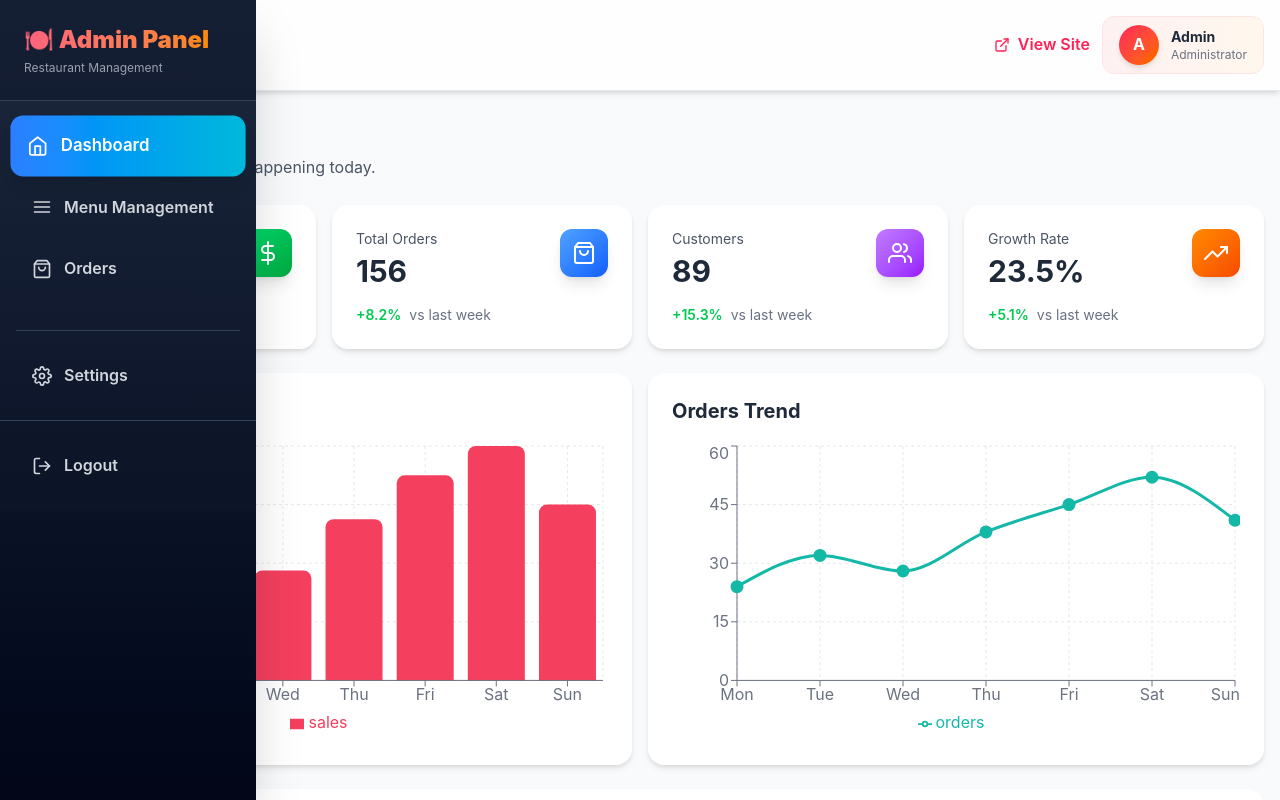
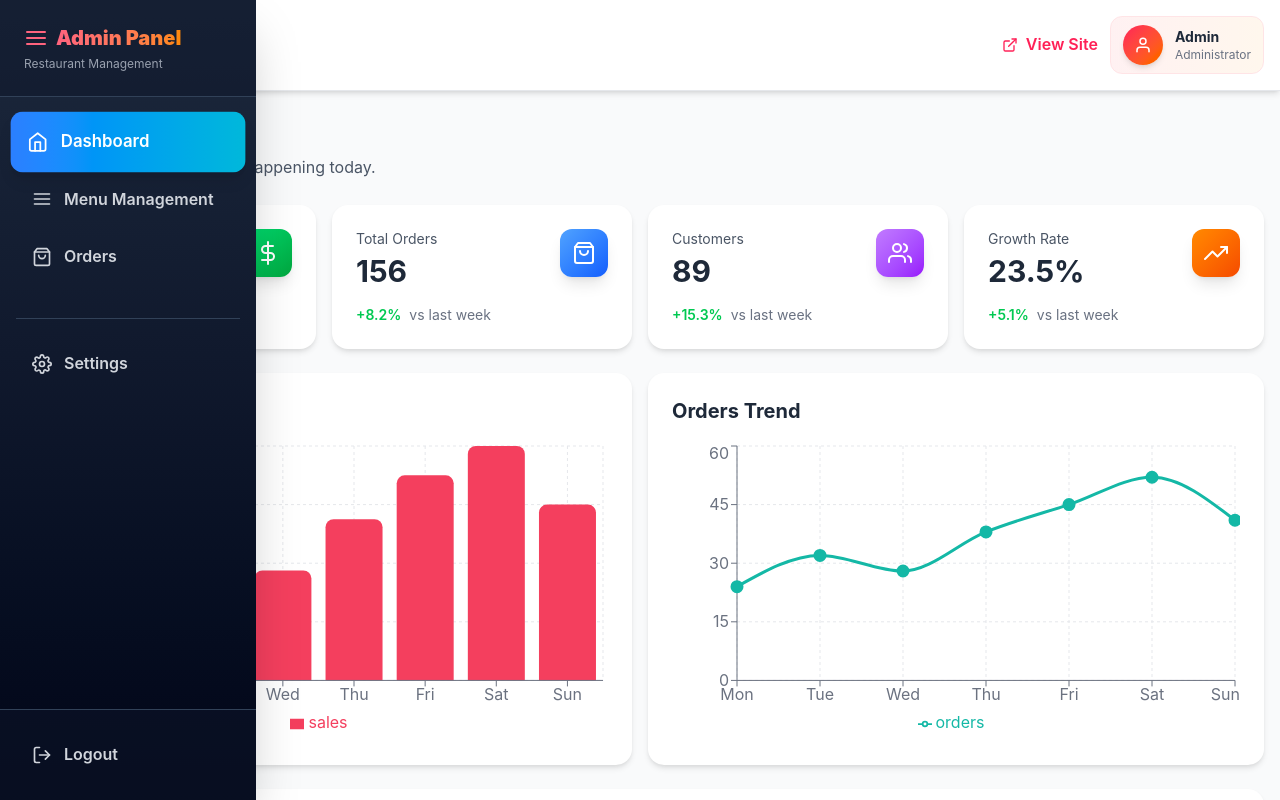
Before and after one commit to SunilBaghel002/Rest_Demo, a React (Vite) app in the folder client/: page /admin/dashboard in a window 1280 px wide. Shown: the top 800 px of the page. Built offline with nearby package versions, Linux system fonts and the light colour scheme.

Commit message:
Update AdminLayout.jsx

```diff
--- a/client/src/components/admin/AdminLayout.jsx
+++ b/client/src/components/admin/AdminLayout.jsx
@@ -8,6 +8,7 @@ import {
   FiX,
   FiExternalLink,
   FiSettings,
+  FiUser,
 } from "react-icons/fi";
 
 const AdminLayout = () => {
@@ -19,19 +20,19 @@ const AdminLayout = () => {
       path: "/admin/dashboard",
       icon: FiHome,
       label: "Dashboard",
-      color: "from-blue-500 to-cyan-500",
+      gradient: "from-blue-500 to-cyan-500",
     },
     {
       path: "/admin/menu",
       icon: FiMenuIcon,
       label: "Menu Management",
-      color: "from-orange-500 to-rose-500",
+      gradient: "from-orange-500 to-rose-500",
     },
     {
       path: "/admin/orders",
       icon: FiShoppingBag,
       label: "Orders",
-      color: "from-purple-500 to-pink-500",
+      gradient: "from-purple-500 to-pink-500",
     },
   ];
 
@@ -43,10 +44,10 @@ const AdminLayout = () => {
   };
 
   return (
-    <div className="flex h-screen bg-gray-50">
-      {/* Sidebar */}
+    <div className="flex min-h-screen bg-gray-50">
+      {/* Sidebar - Fixed Position */}
       <aside
-        className={`bg-gradient-to-b from-slate-800 via-slate-900 to-slate-950 text-white w-64 fixed h-full z-50 transition-transform duration-300 ease-in-out lg:translate-x-0 shadow-2xl ${
+        className={`fixed top-0 left-0 h-screen w-64 bg-gradient-to-b from-slate-800 via-slate-900 to-slate-950 text-white z-50 transition-transform duration-300 ease-in-out shadow-2xl lg:translate-x-0 ${
           isSidebarOpen ? "translate-x-0" : "-translate-x-full"
         }`}
       >
@@ -54,12 +55,13 @@ const AdminLayout = () => {
         <div className="p-6 border-b border-slate-700 bg-slate-900/50">
           <div className="flex justify-between items-center">
             <div>
-              <h2 className="text-2xl font-black bg-gradient-to-r from-rose-400 to-orange-400 bg-clip-text text-transparent">
-                🍽️ Admin Panel
-              </h2>
-              <p className="text-xs text-gray-400 mt-1">
-                Restaurant Management
-              </p>
+              <div className="flex items-center gap-2 mb-1">
+                <FiMenuIcon className="text-2xl text-rose-400" />
+                <h2 className="text-xl font-black bg-gradient-to-r from-rose-400 to-orange-400 bg-clip-text text-transparent">
+                  Admin Panel
+                </h2>
+              </div>
+              <p className="text-xs text-gray-400">Restaurant Management</p>
             </div>
             <button
               onClick={() => setIsSidebarOpen(false)}
@@ -71,67 +73,83 @@ const AdminLayout = () => {
         </div>
 
         {/* Navigation */}
-        <nav className="p-4 flex-1 overflow-y-auto">
+        <nav className="p-4 flex-1 overflow-y-auto h-[calc(100vh-200px)]">
           <div className="space-y-2">
             {navItems.map((item) => (
               <NavLink
                 key={item.path}
                 to={item.path}
                 className={({ isActive }) =>
-                  `flex items-center gap-3 p-4 rounded-xl mb-1 transition-all duration-300 group ${
+                  `flex items-center gap-3 p-4 rounded-xl transition-all duration-300 group relative overflow-hidden ${
                     isActive
-                      ? `bg-gradient-to-r ${item.color} text-white shadow-lg scale-105`
+                      ? "text-white shadow-lg scale-105"
                       : "text-gray-300 hover:bg-slate-700/50 hover:translate-x-1"
                   }`
                 }
                 onClick={() => setIsSidebarOpen(false)}
               >
-                <item.icon className="text-xl flex-shrink-0" />
-                <span className="font-semibold">{item.label}</span>
+                {({ isActive }) => (
+                  <>
+                    {isActive && (
+                      <div
+                        className={`absolute inset-0 bg-gradient-to-r ${item.gradient} opacity-100`}
+                      ></div>
+                    )}
+                    <item.icon className="text-xl flex-shrink-0 relative z-10" />
+                    <span className="font-semibold relative z-10">
+                      {item.label}
+                    </span>
+                  </>
+                )}
               </NavLink>
             ))}
           </div>
 
           {/* Settings Link */}
           <div className="mt-8 pt-4 border-t border-slate-700">
-            <button className="flex items-center gap-3 p-4 rounded-xl w-full text-gray-300 hover:bg-slate-700/50 transition-all duration-300 hover:translate-x-1">
-              <FiSettings className="text-xl" />
+            <button className="flex items-center gap-3 p-4 rounded-xl w-full text-gray-300 hover:bg-slate-700/50 transition-all duration-300 hover:translate-x-1 group">
+              <FiSettings className="text-xl group-hover:rotate-90 transition-transform duration-300" />
               <span className="font-semibold">Settings</span>
             </button>
           </div>
         </nav>
 
         {/* Logout Button */}
-        <div className="p-4 border-t border-slate-700 bg-slate-900/50">
+        <div className="absolute bottom-0 left-0 right-0 p-4 border-t border-slate-700 bg-slate-900/50">
           <button
             onClick={handleLogout}
             className="flex items-center gap-3 p-4 rounded-xl w-full text-gray-300 hover:bg-red-500/20 hover:text-red-400 transition-all duration-300 group"
           >
-            <FiLogOut className="text-xl group-hover:rotate-12 transition-transform" />
+            <FiLogOut className="text-xl group-hover:-rotate-12 transition-transform duration-300" />
             <span className="font-semibold">Logout</span>
           </button>
         </div>
       </aside>
 
-      {/* Main Content Area */}
-      <div className="flex-1 lg:ml-64 flex flex-col">
-        {/* Top Header Bar */}
-        <header className="bg-white/80 backdrop-blur-lg shadow-md sticky top-0 z-40 border-b border-gray-200">
+      {/* Main Content Wrapper */}
+      <div className="flex-1 lg:ml-64">
+        {/* Top Header Bar - Fixed */}
+        <header className="sticky top-0 bg-white/90 backdrop-blur-lg shadow-md z-40 border-b border-gray-200">
           <div className="px-4 sm:px-6 py-4">
             <div className="flex justify-between items-center">
               {/* Mobile Menu Button */}
               <button
                 onClick={() => setIsSidebarOpen(true)}
-                className="lg:hidden p-2 hover:bg-gray-100 rounded-xl transition-colors"
+                className="lg:hidden p-2 hover:bg-gray-100 rounded-xl transition-colors group"
               >
-                <FiMenuIcon className="text-2xl text-gray-700" />
+                <FiMenuIcon className="text-2xl text-gray-700 group-hover:scale-110 transition-transform" />
               </button>
 
-              {/* Desktop Logo */}
+              {/* Desktop Title */}
               <div className="hidden lg:block">
                 <h1 className="text-xl font-bold text-gray-800">
                   Restaurant Dashboard
                 </h1>
+              </div>
+
+              {/* Mobile Title */}
+              <div className="lg:hidden">
+                <h1 className="text-lg font-bold text-gray-800">Admin Panel</h1>
               </div>
 
               {/* Right Side Actions */}
@@ -140,16 +158,16 @@ const AdminLayout = () => {
                   href="/"
                   target="_blank"
                   rel="noopener noreferrer"
-                  className="hidden sm:flex items-center gap-2 text-rose-500 hover:text-rose-600 font-semibold transition-colors group"
+                  className="hidden sm:flex items-center gap-2 text-rose-500 hover:text-rose-600 font-semibold transition-all group"
                 >
-                  <FiExternalLink className="group-hover:rotate-12 transition-transform" />
+                  <FiExternalLink className="group-hover:rotate-12 group-hover:scale-110 transition-transform" />
                   <span>View Site</span>
                 </a>
 
                 {/* Admin Profile */}
-                <div className="flex items-center gap-3 bg-gradient-to-r from-rose-50 to-orange-50 px-4 py-2 rounded-xl border border-rose-100">
-                  <div className="w-10 h-10 bg-gradient-to-br from-rose-500 to-orange-500 rounded-full flex items-center justify-center text-white font-bold shadow-md">
-                    A
+                <div className="flex items-center gap-3 bg-gradient-to-r from-rose-50 to-orange-50 px-3 sm:px-4 py-2 rounded-xl border border-rose-100 hover:shadow-md transition-shadow">
+                  <div className="w-9 h-9 sm:w-10 sm:h-10 bg-gradient-to-br from-rose-500 to-orange-500 rounded-full flex items-center justify-center text-white shadow-md">
+                    <FiUser className="text-lg" />
                   </div>
                   <div className="hidden sm:block">
                     <p className="font-bold text-gray-800 text-sm">Admin</p>
@@ -161,8 +179,8 @@ const AdminLayout = () => {
           </div>
         </header>
 
-        {/* Page Content */}
-        <main className="flex-1 overflow-y-auto bg-gray-50">
+        {/* Page Content - Scrollable */}
+        <main className="min-h-[calc(100vh-73px)]">
           <Outlet />
         </main>
       </div>
```
